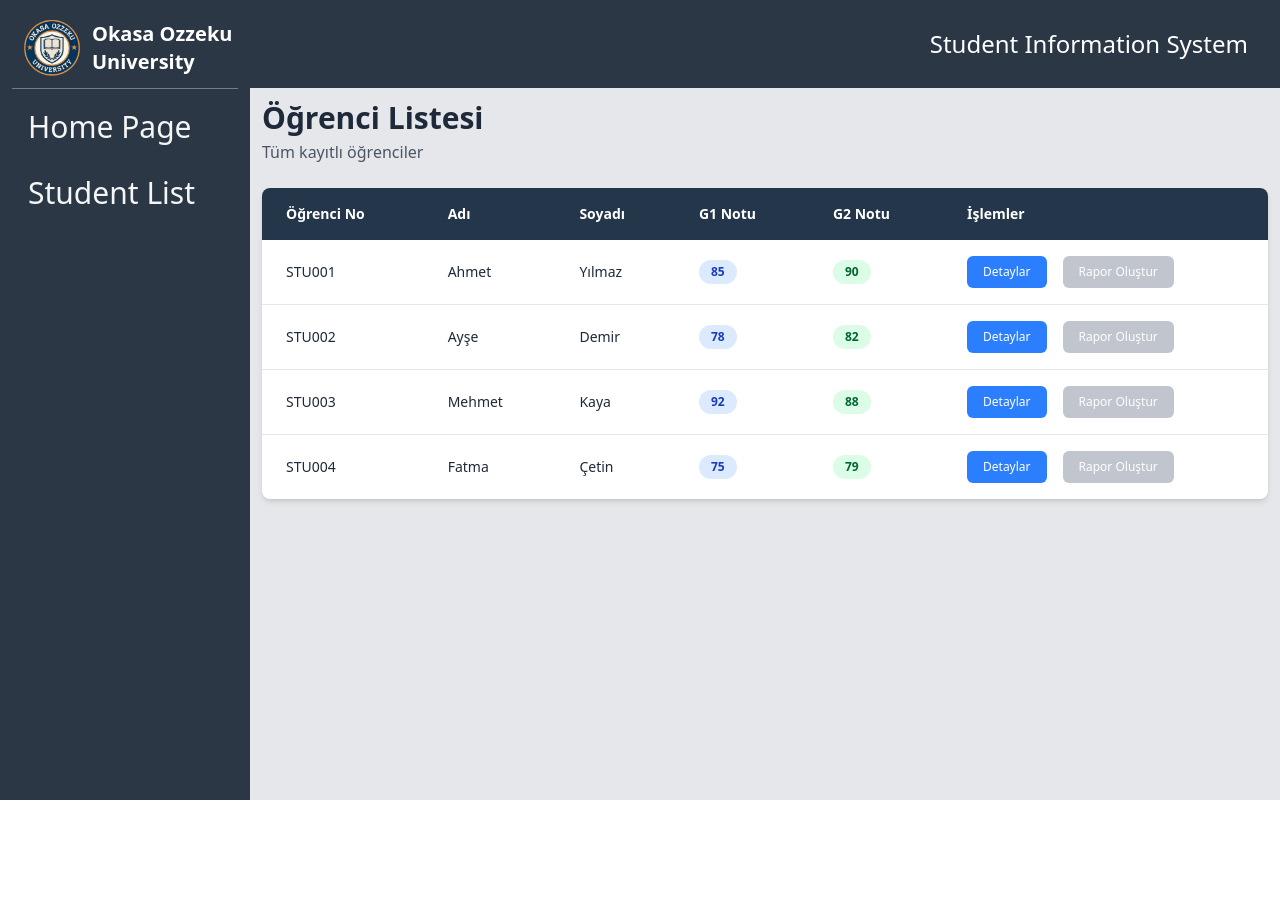
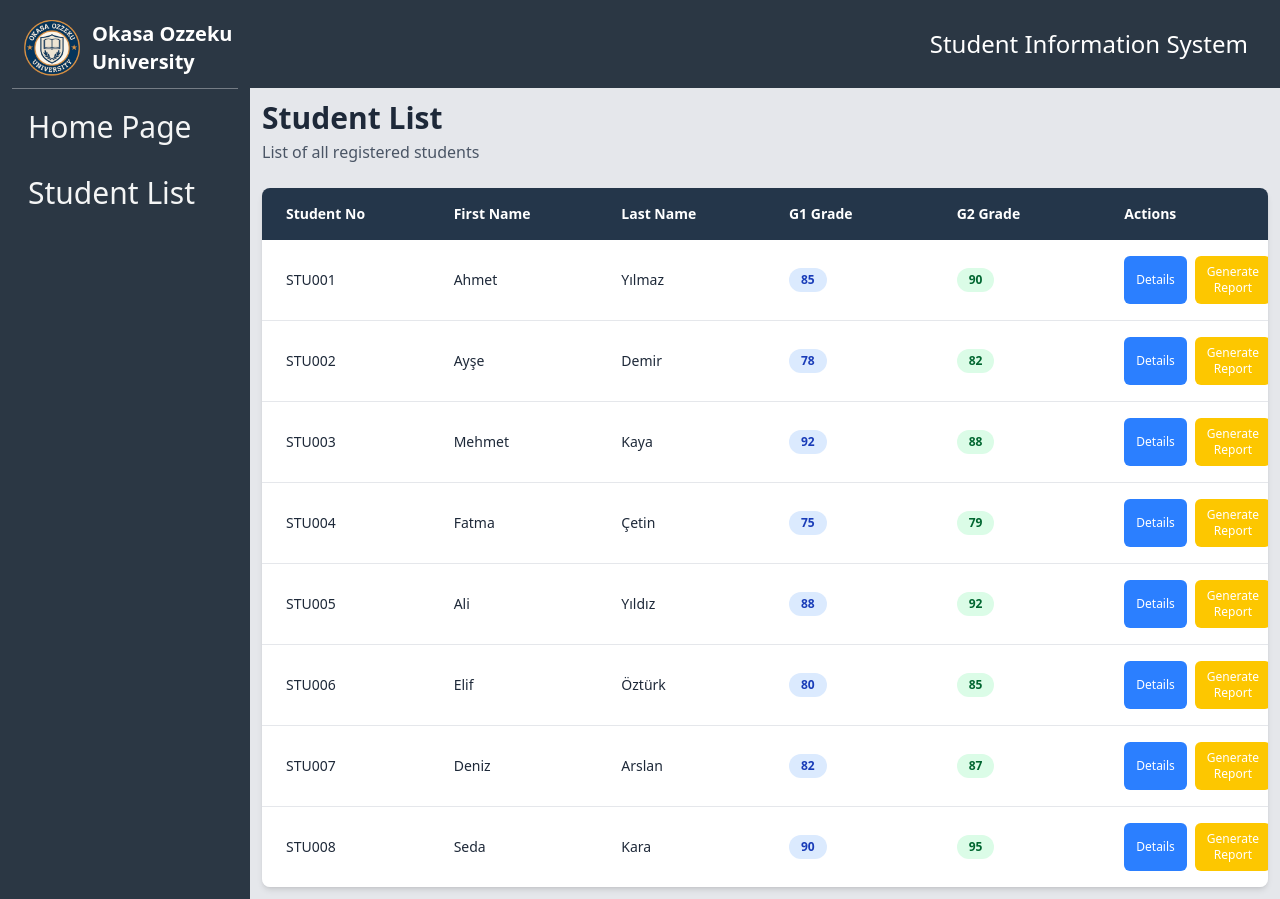
Before and after one commit to dogukanozcelik/student-performance-predictor, a React app in the folder frontend/: page /students in a window 1280 px wide. Before the commit the page ends 800 px from the top, so only its background shows below. Built offline with nearby package versions, Linux system fonts and the light colour scheme; the HTML template or start-up script is replaced by a standard one.

Commit message:
frontend student list created

```diff
--- a/frontend/src/components/StudentDetailsModal.jsx
+++ b/frontend/src/components/StudentDetailsModal.jsx
@@ -1,69 +1,60 @@
 const StudentDetailsModal = ({ student, onClose }) => {
   return (
-    <div className="fixed inset-0 z-50 flex items-center justify-center bg-black/50 p-4">
-      <div className="bg-white rounded-lg shadow-2xl max-w-2xl w-full max-h-[90vh] overflow-y-auto">
-        <div className="sticky top-0 bg-[#24364a] text-white px-6 py-4 flex items-center justify-between border-b">
-          <h3 className="text-2xl font-bold">Öğrenci Detayları</h3>
+    <div className="fixed inset-0 z-50 flex items-center justify-center bg-black/50 p-2 sm:p-4">
+      <div className="bg-white rounded-lg shadow-2xl w-full max-w-sm sm:max-w-md md:max-w-2xl max-h-[90vh] overflow-y-auto">
+        <div className="sticky top-0 bg-[#24364a] text-white px-4 sm:px-6 py-3 sm:py-4 flex items-center justify-between border-b">
+          <h3 className="text-lg sm:text-2xl font-bold">Student Details</h3>
           <button
             onClick={onClose}
-            className="text-white hover:bg-white/20 w-8 h-8 rounded-full flex items-center justify-center transition"
+            className="text-white hover:bg-white/20 w-8 h-8 rounded-full flex items-center justify-center transition shrink-0"
             aria-label="Close modal"
           >
             ✕
           </button>
         </div>
 
-        <div className="p-6 space-y-6">
-          <div className="grid grid-cols-2 gap-4">
+        <div className="p-4 sm:p-6 space-y-6">
+          <div className="grid grid-cols-1 sm:grid-cols-2 gap-4 sm:gap-6">
             <div>
-              <label className="block text-sm font-medium text-gray-700 mb-1">Öğrenci No</label>
-              <p className="text-gray-900 font-semibold">{student.studentNo}</p>
+              <label className="block text-xs sm:text-sm font-medium text-gray-700 mb-1">Student No</label>
+              <p className="text-sm sm:text-base text-gray-900 font-semibold">{student.studentNo}</p>
             </div>
             <div>
-              <label className="block text-sm font-medium text-gray-700 mb-1">Adı</label>
-              <p className="text-gray-900 font-semibold">{student.firstName}</p>
+              <label className="block text-xs sm:text-sm font-medium text-gray-700 mb-1">First Name</label>
+              <p className="text-sm sm:text-base text-gray-900 font-semibold">{student.firstName}</p>
             </div>
             <div>
-              <label className="block text-sm font-medium text-gray-700 mb-1">Soyadı</label>
-              <p className="text-gray-900 font-semibold">{student.lastName}</p>
+              <label className="block text-xs sm:text-sm font-medium text-gray-700 mb-1">Last Name</label>
+              <p className="text-sm sm:text-base text-gray-900 font-semibold">{student.lastName}</p>
             </div>
             <div>
-              <label className="block text-sm font-medium text-gray-700 mb-1">E-posta</label>
-              <p className="text-gray-900 font-semibold">{student.email}</p>
+              <label className="block text-xs sm:text-sm font-medium text-gray-700 mb-1">Email</label>
+              <p className="text-sm sm:text-base text-gray-900 font-semibold break-all">{student.email}</p>
             </div>
             <div>
-              <label className="block text-sm font-medium text-gray-700 mb-1">Telefon</label>
-              <p className="text-gray-900 font-semibold">{student.phone}</p>
+              <label className="block text-xs sm:text-sm font-medium text-gray-700 mb-1">Phone</label>
+              <p className="text-sm sm:text-base text-gray-900 font-semibold">{student.phone}</p>
             </div>
             <div>
-              <label className="block text-sm font-medium text-gray-700 mb-1">Bölüm</label>
-              <p className="text-gray-900 font-semibold">{student.department}</p>
+              <label className="block text-xs sm:text-sm font-medium text-gray-700 mb-1">Department</label>
+              <p className="text-sm sm:text-base text-gray-900 font-semibold">{student.department}</p>
             </div>
             <div>
-              <label className="block text-sm font-medium text-gray-700 mb-1">G1 Notu</label>
-              <p className="text-gray-900 font-semibold text-lg text-blue-600">{student.g1}</p>
+              <label className="block text-xs sm:text-sm font-medium text-gray-700 mb-1">G1 Grade</label>
+              <p className="text-base sm:text-lg font-semibold text-blue-600">{student.g1}</p>
             </div>
             <div>
-              <label className="block text-sm font-medium text-gray-700 mb-1">G2 Notu</label>
-              <p className="text-gray-900 font-semibold text-lg text-green-600">{student.g2}</p>
+              <label className="block text-xs sm:text-sm font-medium text-gray-700 mb-1">G2 Grade</label>
+              <p className="text-base sm:text-lg font-semibold text-green-600">{student.g2}</p>
             </div>
             <div>
-              <label className="block text-sm font-medium text-gray-700 mb-1">GPA</label>
-              <p className="text-gray-900 font-semibold">{student.gpa.toFixed(2)}</p>
+              <label className="block text-xs sm:text-sm font-medium text-gray-700 mb-1">GPA</label>
+              <p className="text-sm sm:text-base text-gray-900 font-semibold">{student.gpa.toFixed(2)}</p>
             </div>
             <div>
-              <label className="block text-sm font-medium text-gray-700 mb-1">Kayıt Yılı</label>
-              <p className="text-gray-900 font-semibold">{student.enrollmentYear}</p>
+              <label className="block text-xs sm:text-sm font-medium text-gray-700 mb-1">Enrollment Year</label>
+              <p className="text-sm sm:text-base text-gray-900 font-semibold">{student.enrollmentYear}</p>
             </div>
-          </div>
-
-          <div className="border-t pt-4 flex gap-3">
-            <button
-              onClick={onClose}
-              className="flex-1 bg-gray-500 hover:bg-gray-600 text-white px-4 py-2 rounded-md transition font-medium"
-            >
-              Kapat
-            </button>
           </div>
         </div>
       </div>
--- a/frontend/src/components/StudentTable.jsx
+++ b/frontend/src/components/StudentTable.jsx
@@ -1,46 +1,47 @@
 const StudentTable = ({ students, onDetailsClick, onReportClick }) => {
   return (
-    <div className="overflow-x-auto rounded-lg shadow-md bg-white">
-      <table className="w-full">
+    <>
+      {/* Desktop Table View */}
+      <div className="hidden md:block overflow-x-auto rounded-lg shadow-md bg-white">
+        <table className="w-full table-fixed">
           <thead className="bg-[#24364a] text-white">
             <tr>
-            <th className="px-6 py-4 text-left text-sm font-semibold">Öğrenci No</th>
-            <th className="px-6 py-4 text-left text-sm font-semibold">Adı</th>
-            <th className="px-6 py-4 text-left text-sm font-semibold">Soyadı</th>
-            <th className="px-6 py-4 text-left text-sm font-semibold">G1 Notu</th>
-            <th className="px-6 py-4 text-left text-sm font-semibold">G2 Notu</th>
-            <th className="px-6 py-4 text-left text-sm font-semibold">İşlemler</th>
+              <th className="px-4 md:px-6 py-4 text-left text-sm font-semibold">Student No</th>
+              <th className="px-4 md:px-6 py-4 text-left text-sm font-semibold">First Name</th>
+              <th className="px-4 md:px-6 py-4 text-left text-sm font-semibold">Last Name</th>
+              <th className="px-4 md:px-6 py-4 text-left text-sm font-semibold">G1 Grade</th>
+              <th className="px-4 md:px-6 py-4 text-left text-sm font-semibold">G2 Grade</th>
+              <th className="px-4 md:px-6 py-4 text-left text-sm font-semibold">Actions</th>
             </tr>
           </thead>
           <tbody className="divide-y divide-gray-200">
             {students.map((student) => (
               <tr key={student.id} className="hover:bg-gray-50 transition-colors">
-              <td className="px-6 py-4 text-sm text-gray-800 font-medium">{student.studentNo}</td>
-              <td className="px-6 py-4 text-sm text-gray-800">{student.firstName}</td>
-              <td className="px-6 py-4 text-sm text-gray-800">{student.lastName}</td>
-              <td className="px-6 py-4 text-sm text-gray-800">
+                <td className="px-4 md:px-6 py-4 text-sm text-gray-800 font-medium">{student.studentNo}</td>
+                <td className="px-4 md:px-6 py-4 text-sm text-gray-800">{student.firstName}</td>
+                <td className="px-4 md:px-6 py-4 text-sm text-gray-800">{student.lastName}</td>
+                <td className="px-4 md:px-6 py-4 text-sm text-gray-800">
                   <span className="inline-block bg-blue-100 text-blue-800 px-3 py-1 rounded-full text-xs font-semibold">
                     {student.g1}
                   </span>
                 </td>
-              <td className="px-6 py-4 text-sm text-gray-800">
+                <td className="px-4 md:px-6 py-4 text-sm text-gray-800">
                   <span className="inline-block bg-green-100 text-green-800 px-3 py-1 rounded-full text-xs font-semibold">
                     {student.g2}
                   </span>
                 </td>
-              <td className="px-6 py-4 text-sm space-x-2 flex flex-wrap gap-2">
+                <td className="px-4 md:px-6 py-4 text-sm flex gap-2">
                   <button
                     onClick={() => onDetailsClick(student)}
-                  className="bg-blue-500 hover:bg-blue-600 text-white px-4 py-2 rounded-md transition font-medium text-xs"
+                    className=" bg-blue-500 hover:bg-blue-600 text-white px-3 py-2 rounded-md transition font-medium text-xs"
                   >
-                  Detaylar
+                    Details
                   </button>
                   <button
                     onClick={() => onReportClick(student.id)}
-                  className="bg-gray-400 hover:bg-gray-500 text-white px-4 py-2 rounded-md transition font-medium text-xs cursor-not-allowed opacity-60"
-                  disabled
+                    className=" bg-yellow-400 hover:bg-yellow-500 text-white px-3 py-2 rounded-md transition font-medium text-xs"
                   >
-                  Rapor Oluştur
+                    Generate Report
                   </button>
                 </td>
               </tr>
@@ -48,6 +49,58 @@ const StudentTable = ({ students, onDetailsClick, onReportClick }) => {
           </tbody>
         </table>
       </div>
+
+      {/* Mobile Card View */}
+      <div className="md:hidden grid grid-cols-1 sm:grid-cols-2 gap-4">
+        {students.map((student) => (
+          <div key={student.id} className="bg-white rounded-lg shadow-md p-4 hover:shadow-lg transition-shadow">
+            <div className="mb-4 pb-4 border-b border-gray-200">
+              <p className="text-xs text-gray-500 mb-1">Öğrenci No</p>
+              <p className="text-lg font-semibold text-gray-800">{student.studentNo}</p>
+            </div>
+
+            <div className="grid grid-cols-2 gap-4 mb-4">
+              <div>
+                <p className="text-xs text-gray-500 mb-1">Adı</p>
+                <p className="text-sm font-medium text-gray-800">{student.firstName}</p>
+              </div>
+              <div>
+                <p className="text-xs text-gray-500 mb-1">Soyadı</p>
+                <p className="text-sm font-medium text-gray-800">{student.lastName}</p>
+              </div>
+              <div>
+                <p className="text-xs text-gray-500 mb-1">G1 Notu</p>
+                <span className="inline-block bg-blue-100 text-blue-800 px-2 py-1 rounded-full text-xs font-semibold">
+                  {student.g1}
+                </span>
+              </div>
+              <div>
+                <p className="text-xs text-gray-500 mb-1">G2 Notu</p>
+                <span className="inline-block bg-green-100 text-green-800 px-2 py-1 rounded-full text-xs font-semibold">
+                  {student.g2}
+                </span>
+              </div>
+            </div>
+
+            <div className="flex gap-2">
+              <button
+                onClick={() => onDetailsClick(student)}
+                className="flex-1 bg-blue-500 hover:bg-blue-600 text-white px-3 py-2 rounded-md transition font-medium text-xs"
+              >
+                Detaylar
+              </button>
+              <button
+                onClick={() => onReportClick(student.id)}
+                className="flex-1 bg-gray-400 hover:bg-gray-500 text-white px-3 py-2 rounded-md transition font-medium text-xs cursor-not-allowed opacity-60"
+                disabled
+              >
+                Rapor Oluştur
+              </button>
+            </div>
+          </div>
+        ))}
+      </div>
+    </>
   )
 }
 
--- a/frontend/src/pages/StudentList.jsx
+++ b/frontend/src/pages/StudentList.jsx
@@ -56,6 +56,58 @@ const mockStudents = [
     gpa: 3.5,
     enrollmentYear: 2022,
   },
+    {
+    id: 5,
+    studentNo: 'STU005',
+    firstName: 'Ali',
+    lastName: 'Yıldız',
+    g1: 88,
+    g2: 92,
+    email: 'ali.yildiz@university.edu',
+    phone: '+90 512 345 6793',
+    department: 'Computer Engineering',
+    gpa: 3.8,
+    enrollmentYear: 2022,
+  },
+  {
+    id: 6,
+    studentNo: 'STU006',
+    firstName: 'Elif',
+    lastName: 'Öztürk',
+    g1: 80,
+    g2: 85,
+    email: 'elif.ozturk@university.edu',
+    phone: '+90 512 345 6794',
+    department: 'Computer Engineering',
+    gpa: 3.7,
+    enrollmentYear: 2022,
+  },
+  {
+    id: 7,
+    studentNo: 'STU007',
+    firstName: 'Deniz',
+    lastName: 'Arslan',
+    g1: 82,
+    g2: 87,
+    email: 'deniz.arslan@university.edu',
+    phone: '+90 512 345 6795',
+    department: 'Computer Engineering',
+    gpa: 3.8,
+    enrollmentYear: 2022,
+  },
+  {
+    id: 8,
+    studentNo: 'STU008',
+    firstName: 'Seda',
+    lastName: 'Kara',
+    g1: 90,
+    g2: 95,
+    email: 'seda.kara@university.edu',
+    phone: '+90 512 345 6796',
+    department: 'Computer Engineering',
+    gpa: 3.9,
+    enrollmentYear: 2022,
+  }
 ]
 
 const StudentList = () => {
@@ -81,8 +133,8 @@ const StudentList = () => {
   return (
     <div className="w-full">
       <div className="mb-6">
-        <h2 className="text-3xl font-bold text-gray-800">Öğrenci Listesi</h2>
-        <p className="text-gray-600 mt-1">Tüm kayıtlı öğrenciler</p>
+        <h2 className="text-3xl font-bold text-gray-800">Student List</h2>
+        <p className="text-gray-600 mt-1">List of all registered students</p>
       </div>
 
       <StudentTable students={students} onDetailsClick={handleDetailsClick} onReportClick={handleReportClick} />
```
Lines whose indentation alone changed are shown as unchanged.
